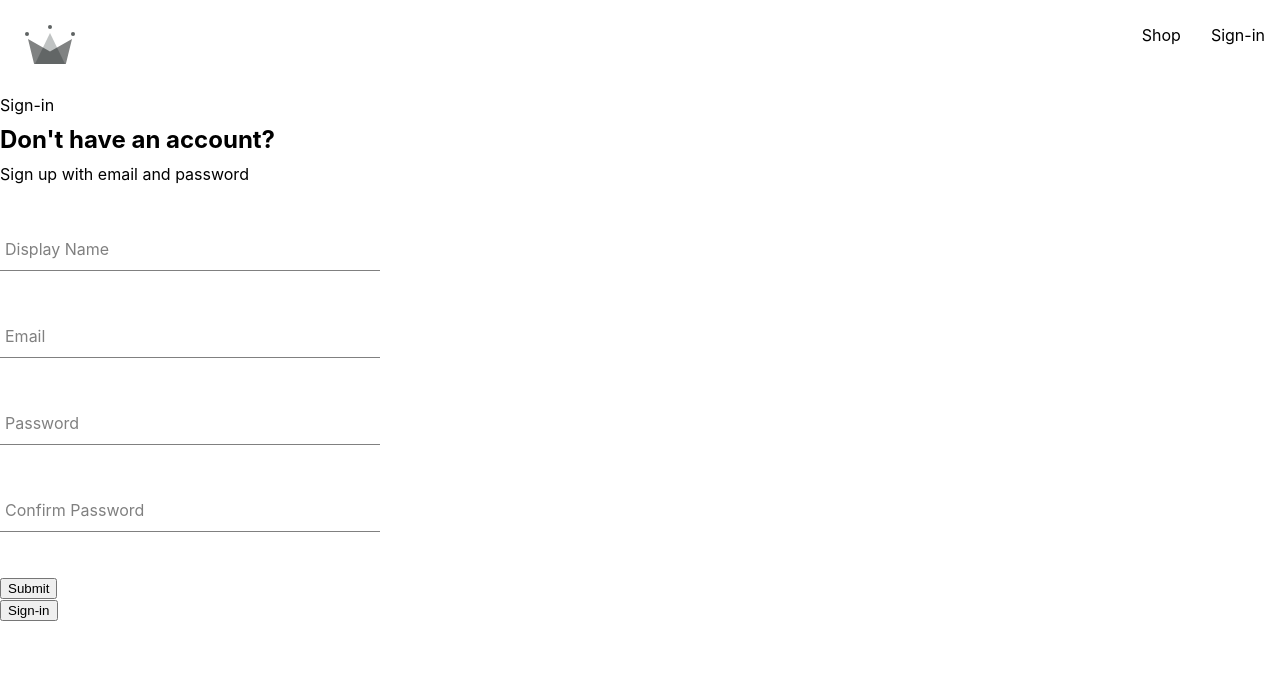
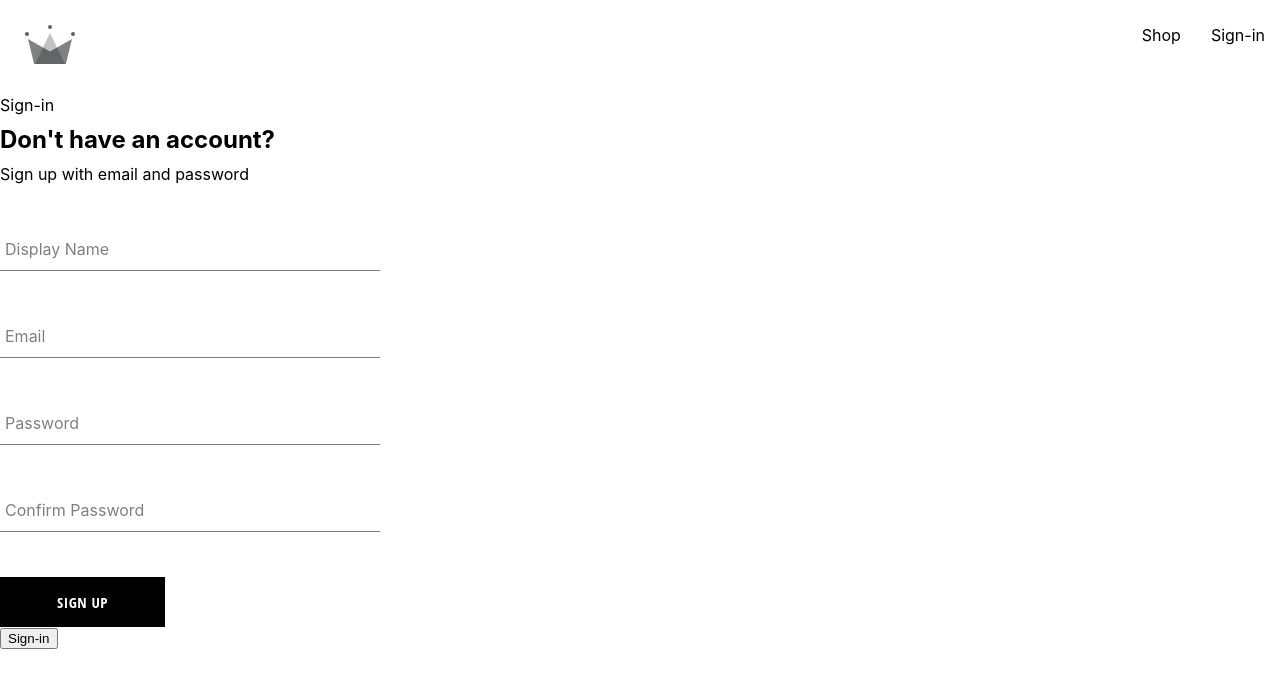
Before and after one commit to ZhangMYihua/crwn-clothing-v2, a React (Create React App) app: page /sign-in in a window 1280 px wide. Shown: the top 688 px of the page. Built offline with nearby package versions, Linux system fonts and the light colour scheme.

Commit message:
- added button component

```diff
--- /dev/null
+++ b/src/components/button/index.jsx
@@ -0,0 +1,19 @@
+import "./styles.scss";
+
+const BUTTON_TYPE_CLASSES = {
+  google: "google-sign-in",
+  inverted: "inverted",
+};
+
+const Button = ({ children, buttonType, otherProps }) => {
+  return (
+    <button
+      className={`button-container ${BUTTON_TYPE_CLASSES[buttonType]}`}
+      {...otherProps}
+    >
+      {children}
+    </button>
+  );
+};
+
+export default Button;
--- /dev/null
+++ b/src/components/button/styles.scss
@@ -0,0 +1,41 @@
+.button-container {
+  min-width: 165px;
+  width: auto;
+  height: 50px;
+  letter-spacing: 0.5px;
+  line-height: 50px;
+  padding: 0 35px 0 35px;
+  font-size: 15px;
+  background-color: black;
+  color: white;
+  text-transform: uppercase;
+  font-family: "Open Sans Condensed";
+  font-weight: bolder;
+  border: none;
+  cursor: pointer;
+  display: flex;
+  justify-content: center;
+  &:hover {
+    background-color: white;
+    color: black;
+    border: 1px solid black;
+  }
+  &.google-sign-in {
+    background-color: #4285f4;
+    color: white;
+    &:hover {
+      background-color: #357ae8;
+      border: none;
+    }
+  }
+  &.inverted {
+    background-color: white;
+    color: black;
+    border: 1px solid black;
+    &:hover {
+      background-color: black;
+      color: white;
+      border: none;
+    }
+  }
+}
--- a/src/components/sign-up-form/index.jsx
+++ b/src/components/sign-up-form/index.jsx
@@ -3,6 +3,7 @@ import {
   createAuthUserWithEmailAndPassword,
   createUserDocumentFromAuth,
 } from "../../utils/firebase";
+import Button from "../button";
 import FormInput from "../form-input";
 import "./styles.scss";
 
@@ -85,7 +86,7 @@ const SignUpForm = () => {
           name="confirmPassword"
         />
 
-        <button type="submit">Submit</button>
+        <Button type="submit">Sign up</Button>
       </form>
     </div>
   );
```
